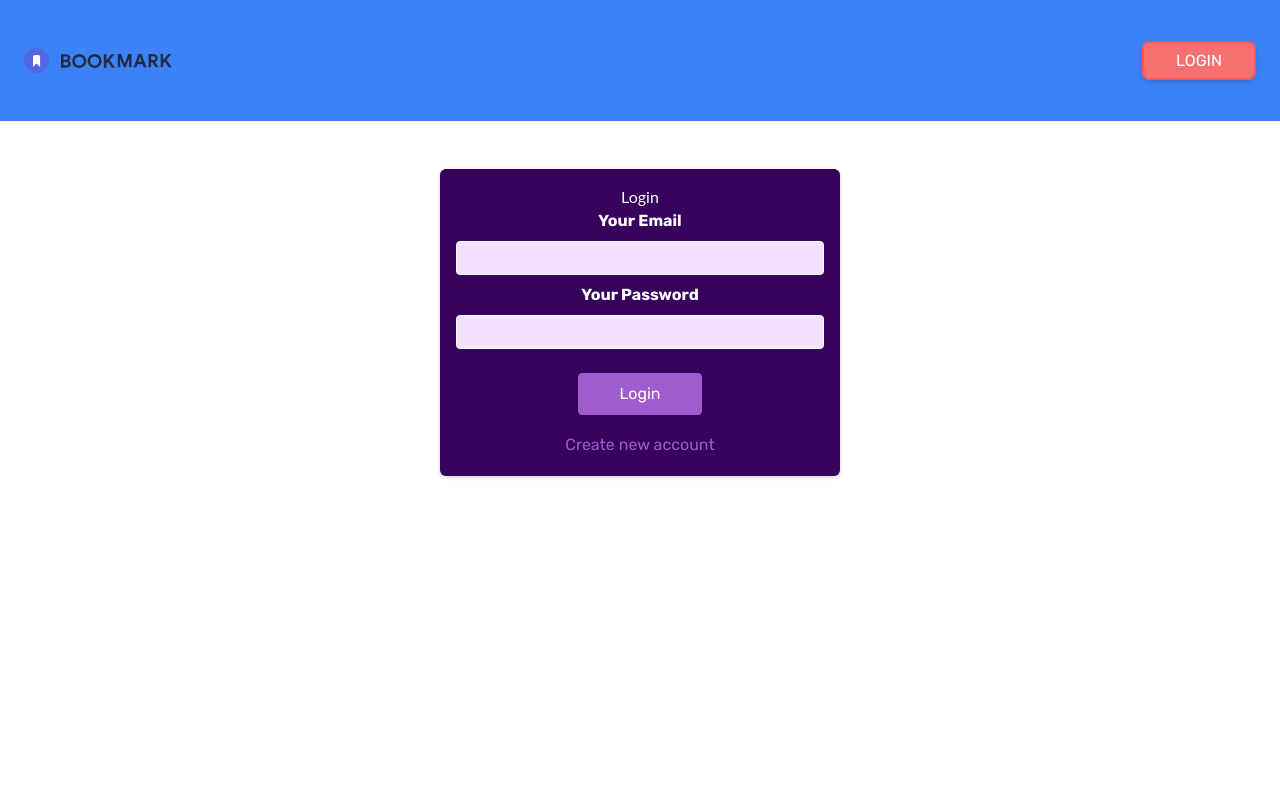
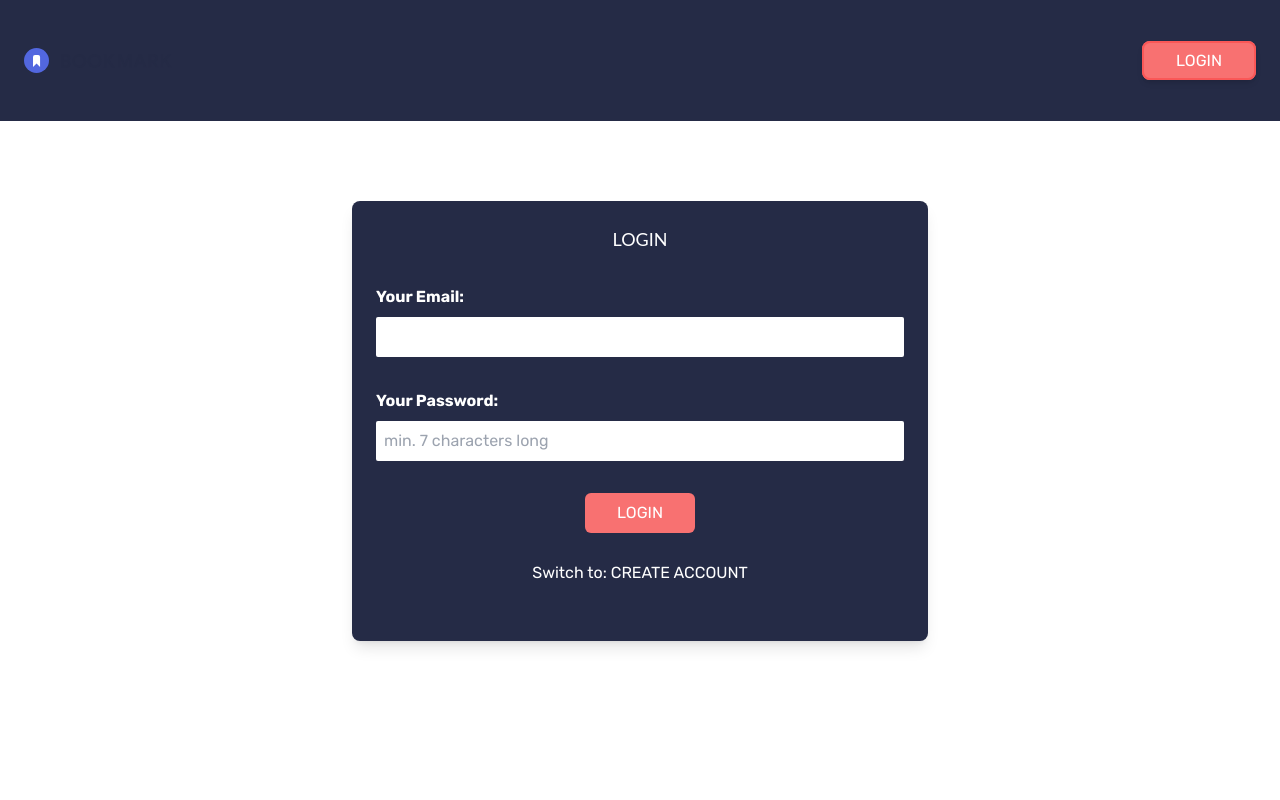
Before and after one commit to spatulatom/react-next-auth, a Next.js app: page /auth in a window 1280 px wide. Shown: the top 800 px of the page. Built offline with nearby package versions, Linux system fonts and the light colour scheme; no server answers.

Commit message:
auth for tailwind styling

```diff
--- a/components/auth/auth-form.js
+++ b/components/auth/auth-form.js
@@ -3,10 +3,7 @@
 import { useRouter } from 'next/router';
 import NotificationContext from '../../store/notification-context';
 
-import classes from './auth-form.module.css';
-
 async function createUser(email, password) {
-
   const response = await fetch('/api/auth/signup', {
     method: 'POST',
     body: JSON.stringify({ email, password }),
@@ -39,7 +36,6 @@
   async function submitHandler(event) {
     event.preventDefault();
 
-
     const enteredEmail = emailInputRef.current.value;
     const enteredPassword = passwordInputRef.current.value;
 
@@ -56,7 +52,7 @@
         email: enteredEmail,
         password: enteredPassword,
       });
-      console.log('result sign in', result)
+      console.log('result sign in', result);
 
       if (!result.error) {
         // set some auth state
@@ -66,9 +62,8 @@
           message: 'Your are logged in!',
           status: 'success',
         });
-
       }
-      if(result.error){
+      if (result.error) {
         notificationCtx.showNotification({
           title: 'Error!',
           message: result.error || 'Something went wrong!',
@@ -90,8 +85,8 @@
           message: result.message || 'Your comment was saved!',
           status: 'success',
         });
-        emailInputRef.current.value="";
-        passwordInputRef.current.value="";
+        emailInputRef.current.value = '';
+        passwordInputRef.current.value = '';
       } catch (error) {
         notificationCtx.showNotification({
           title: 'Error!',
@@ -103,30 +98,47 @@
   }
 
   return (
-    <section className={classes.auth}>
-      <h1>{isLogin ? 'Login' : 'Sign Up'}</h1>
+    // <section className={classes.auth}>
+    <section className="m-auto my-20 max-w-xl bg-veryDarkBlue py-8 px-2 md:p-6 rounded-lg shadow-lg ">
+      <h1 className="text-white text-center text-lg uppercase mb-8">
+        {isLogin ? 'Login' : 'Create a new account'}
+      </h1>
       <form onSubmit={submitHandler}>
-        <div className={classes.control}>
-          <label htmlFor='email'>Your Email</label>
-          <input type='email' id='email' required ref={emailInputRef} />
+        <div className="mb-8">
+          <label className="block text-white font-bold mb-2" htmlFor="email">
+            Your Email:
+          </label>
+          <input
+            className="rounded-sm w-full p-2"
+            type="email"
+            id="email"
+            required
+            ref={emailInputRef}
+          />
         </div>
-        <div className={classes.control}>
-          <label htmlFor='password'>Your Password</label>
+        <div className="mb-8">
+          <label className="block text-white font-bold mb-2" htmlFor="password">
+            Your Password:
+          </label>
           <input
-            type='password'
-            id='password'
+            className="rounded-sm w-full p-2"
+            type="password"
+            id="password"
             required
             ref={passwordInputRef}
+            placeholder="min. 7 characters long"
           />
         </div>
-        <div className={classes.actions}>
-          <button>{isLogin ? 'Login' : 'Create Account'}</button>
+        <div className="flex flex-col items-center">
+          <button className="text-white uppercase bg-red-400 rounded-md py-2 mb-4 px-8 hover:bg-white hover:text-red-400 ">
+            {isLogin ? 'Login' : 'Create Account'}
+          </button>
           <button
-            type='button'
-            className={classes.toggle}
+            type="button"
+            className="mt-2 mb-8 text-white pt-1 px-1 hover:text-red-400"
             onClick={switchAuthModeHandler}
           >
-            {isLogin ? 'Create new account' : 'Login with existing account'}
+            {isLogin ? ' Switch to: CREATE ACCOUNT' : 'Switch to: LOGIN'}
           </button>
         </div>
       </form>
--- a/components/auth/auth-form.module.css
+++ /dev/null
@@ -1,72 +0,0 @@
-.auth {
-  margin: 3rem auto;
-  width: 95%;
-  max-width: 25rem;
-  border-radius: 6px;
-  background-color: #38015c;
-  box-shadow: 0 1px 4px rgba(0, 0, 0, 0.2);
-  padding: 1rem;
-  text-align: center;
-}
-
-.auth h1 {
-  text-align: center;
-  color: white;
-}
-
-.control {
-  margin-bottom: 0.5rem;
-}
-
-.control label {
-  display: block;
-  color: white;
-  font-weight: bold;
-  margin-bottom: 0.5rem;
-}
-
-.control input {
-  font: inherit;
-  background-color: #f1e1fc;
-  color: #38015c;
-  border-radius: 4px;
-  border: 1px solid white;
-  width: 100%;
-  text-align: left;
-  padding: 0.25rem;
-}
-
-.actions {
-  margin-top: 1.5rem;
-  display: flex;
-  flex-direction: column;
-  align-items: center;
-}
-
-.actions button {
-  cursor: pointer;
-  font: inherit;
-  color: white;
-  background-color: #9f5ccc;
-  border: 1px solid #9f5ccc;
-  border-radius: 4px;
-  padding: 0.5rem 2.5rem;
-}
-
-.actions button:hover {
-  background-color: #873abb;
-  border-color: #873abb;
-}
-
-.actions .toggle {
-  margin-top: 1rem;
-  background-color: transparent;
-  color: #9f5ccc;
-  border: none;
-  padding: 0.15rem 1.5rem;
-}
-
-.actions .toggle:hover {
-  background-color: transparent;
-  color: #ae82cc;
-}
--- a/components/layout/main-navigation.js
+++ b/components/layout/main-navigation.js
@@ -25,7 +25,7 @@
   };
 
   return (
-    <nav className="container relative bg-blue-500 mx-auto p-6 min-w-full">
+    <nav className="container relative bg-veryDarkBlue mx-auto p-6 min-w-full">
       {/* Flex Container For Nav Items  */}
       <div className="flex items-center justify-between my-6">
         {/* Logo */}
--- a/components/ui/notification.js
+++ b/components/ui/notification.js
@@ -18,12 +18,12 @@
   }
 
   if (status === 'pending') {
-    statusClasses = 'bg-blue-500';
+    statusClasses = 'bg-veryDarkBlue';
   }
 
   return (
     <div
-      className={`flex flex-col fixed left-0 bottom-0 min-w-full justify-between items-center text-white p-4 px-8 md:px-4 min-h-max md:flex-row ${statusClasses}`}
+      className={`flex flex-col fixed container left-0 bottom-0 min-w-full justify-between items-center text-white p-4 px-8 md:px-4 min-h-max md:flex-row ${statusClasses}`}
       onClick={notificationCtx.hideNotification}
     >
       <h2>{title}</h2>
```
